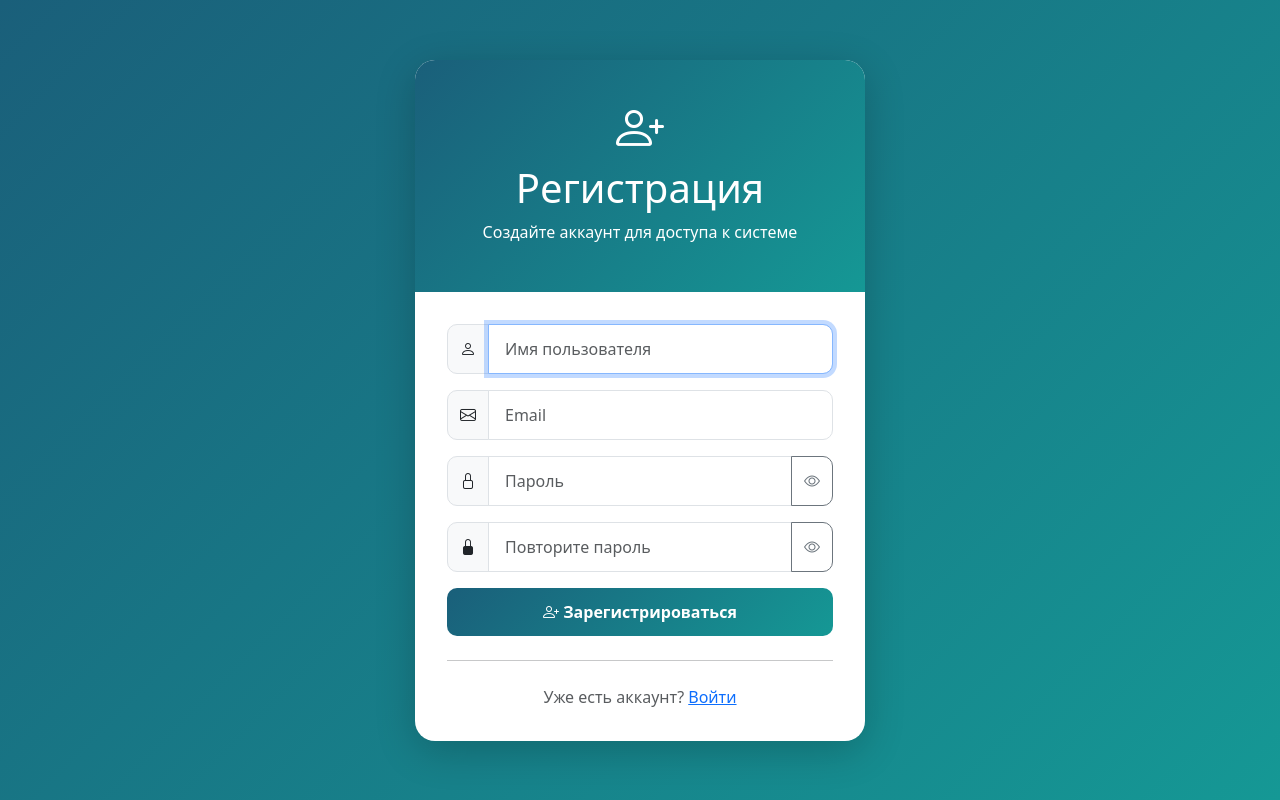
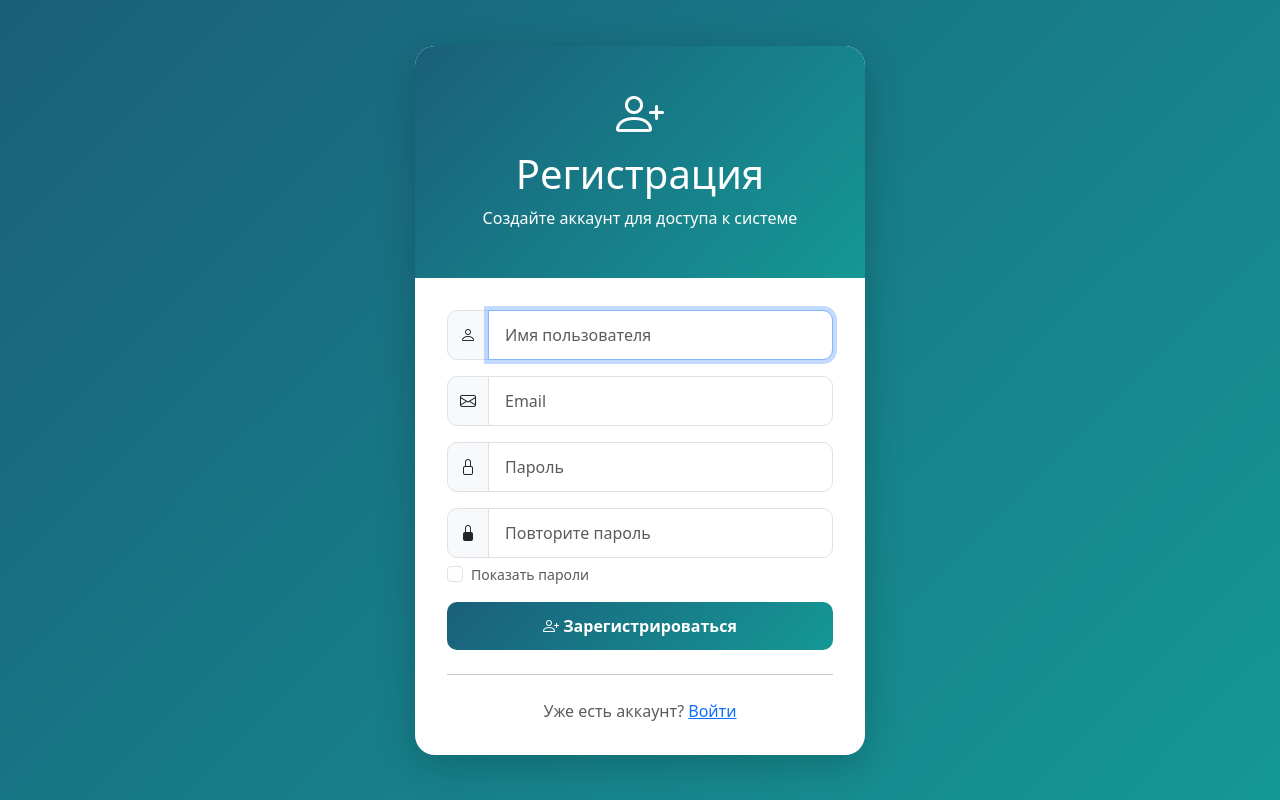
Before and after one commit to 95-Bvz/nii-aem-meetings, a Flask app: page /auth/register in a window 1280 px wide. Run offline with Flask 3, Linux system fonts and the light colour scheme; some libraries are stand-ins or nearby versions.

Commit message:
register.html

```diff
--- a/app/templates/auth/register.html
+++ b/app/templates/auth/register.html
@@ -99,9 +99,6 @@
                         <span class="input-group-text"><i class="bi bi-lock"></i></span>
                         <input type="password" class="form-control" name="password" id="password"
                                placeholder="Пароль" required>
-                        <button class="btn btn-outline-secondary" type="button" onclick="togglePassword('password', this)" style="border-radius: 0 10px 10px 0;">
-                            <i class="bi bi-eye"></i>
-                        </button>
                     </div>
                 </div>
                 <div class="mb-3">
@@ -109,9 +106,11 @@
                         <span class="input-group-text"><i class="bi bi-lock-fill"></i></span>
                         <input type="password" class="form-control" name="password2" id="password2"
                                placeholder="Повторите пароль" required>
-                        <button class="btn btn-outline-secondary" type="button" onclick="togglePassword('password2', this)" style="border-radius: 0 10px 10px 0;">
-                            <i class="bi bi-eye"></i>
-                        </button>
+                    </div>
+                    <div class="form-check mt-1">
+                        <input type="checkbox" class="form-check-input" id="showPasswords"
+                               onchange="var t=this.checked?'text':'password'; document.getElementById('password').type=t; document.getElementById('password2').type=t;">
+                        <label class="form-check-label small text-muted" for="showPasswords">Показать пароли</label>
                     </div>
                 </div>
                 <button type="submit" class="btn btn-primary btn-register w-100">
@@ -128,18 +127,5 @@
     </div>
 
     <script src="https://cdn.jsdelivr.net/npm/bootstrap@5.3.2/dist/js/bootstrap.bundle.min.js"></script>
-    <script>
-        function togglePassword(fieldId, btn) {
-            const field = document.getElementById(fieldId);
-            const icon = btn.querySelector('i');
-            if (field.type === 'password') {
-                field.type = 'text';
-                icon.className = 'bi bi-eye-slash';
-            } else {
-                field.type = 'password';
-                icon.className = 'bi bi-eye';
-            }
-        }
-    </script>
 </body>
 </html>
```
